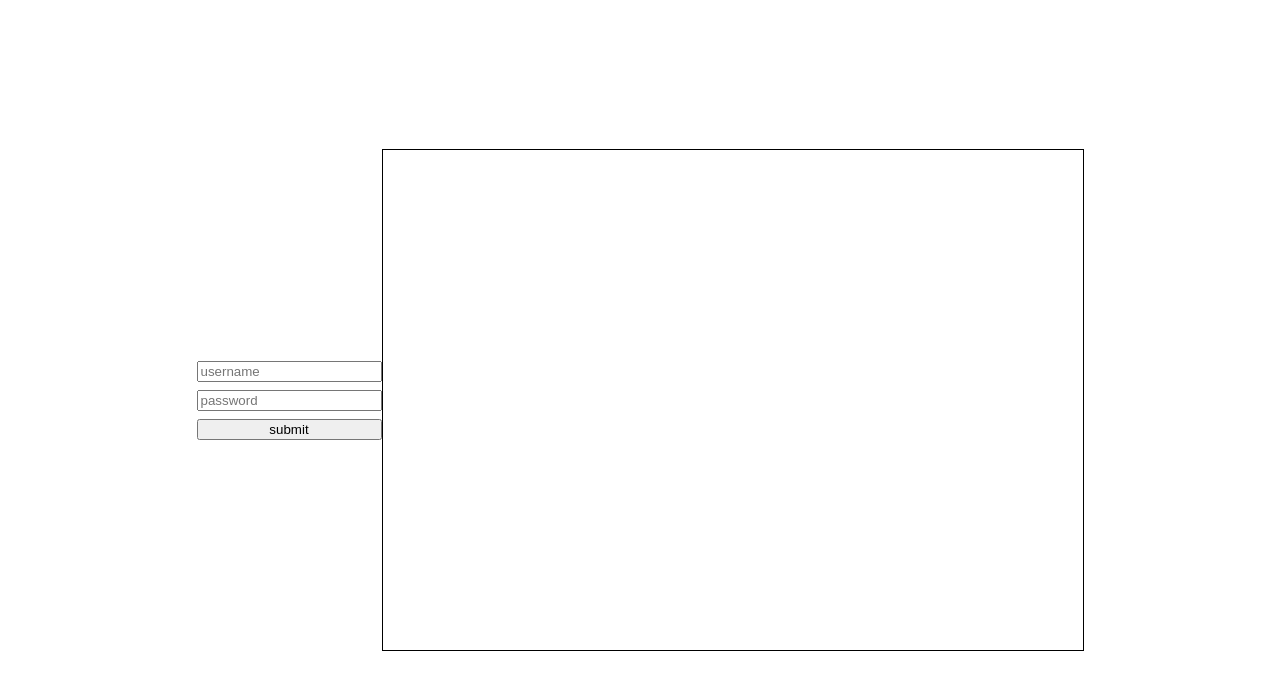
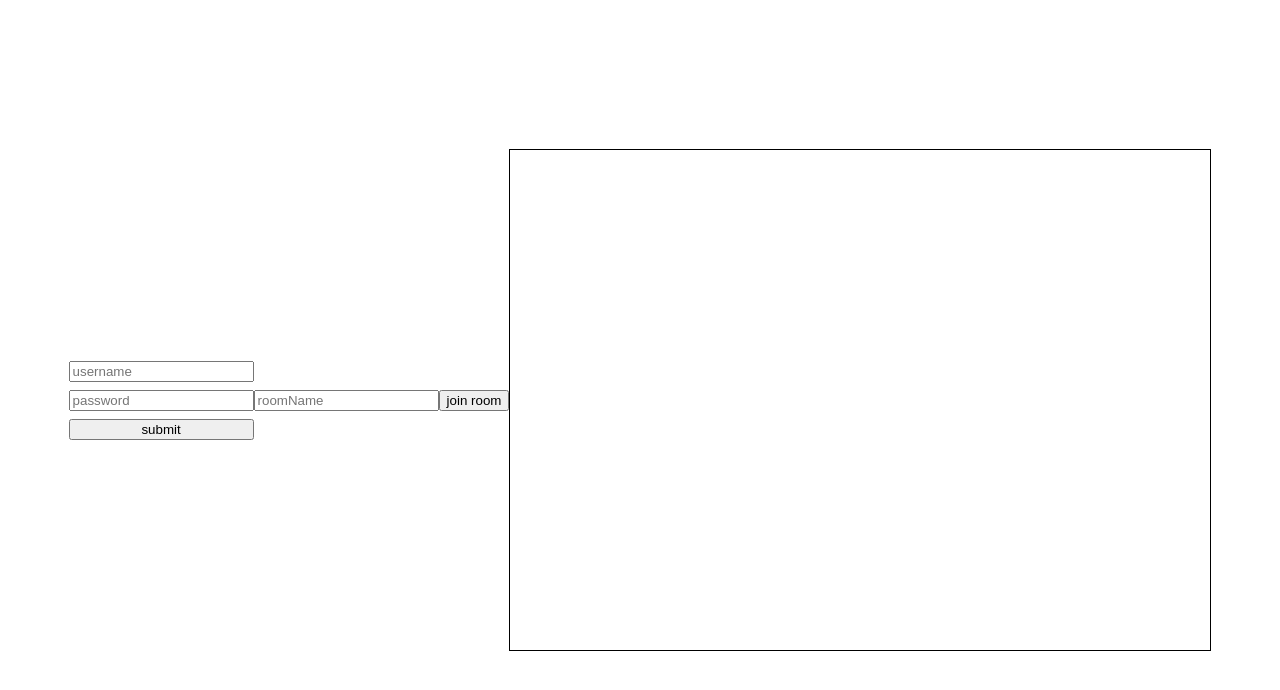
Before and after one commit to kienpros213/Drawing-App, a React (Vite) app: page / in a window 1280 px wide. Shown: the top 690 px of the page. Built offline with nearby package versions, Linux system fonts and the light colour scheme; no server answers.

Commit message:
added room feature

```diff
--- a/src/components/Canvas.jsx
+++ b/src/components/Canvas.jsx
@@ -3,18 +3,24 @@ import { useOnDraw } from "./Hooks";
 import { io } from "socket.io-client";
 
 const Canvas = ({ width, height }) => {
-
-    const [socket, setSocket] = useState(null)
+    const [socket, setSocket] = useState(null);
 
     useEffect(() => {
-        const initSocket = io('ws://localhost:3000')
-        setSocket(initSocket)
-    }, [])
+        const initSocket = io('ws://localhost:3000');
+        setSocket(initSocket);
+    }, []);
 
     const setCanvasRef = useOnDraw(socket);
 
+    function joinRequest() {
+        const roomName = document.getElementsByClassName("roomName")[0].value;
+        socket.emit("joinRequest", roomName);
+    }
+
     return (
         <>
+            <input className="roomName" placeholder="roomName" />
+            <button type="button" onClick={joinRequest}> join room </button>
             <canvas
                 width={width}
                 height={height}
@@ -22,11 +28,53 @@ const Canvas = ({ width, height }) => {
                 ref={setCanvasRef}
             />
         </>
-    )
-}
+    );
+};
 
 export default Canvas;
 
 const canvasStyle = {
     border: "1px solid black"
-}
+};
+
+
+// import { useState, useEffect } from "react";
+// import { useOnDraw } from "./Hooks";
+// import { io } from "socket.io-client";
+
+// const Canvas = ({ width, height }) => {
+
+//     const [socket, setSocket] = useState(null)
+
+//     useEffect(() => {
+//         const initSocket = io('ws://localhost:3000')
+//         setSocket(initSocket)
+//     }, [])
+
+//     const setCanvasRef = useOnDraw(socket);
+
+//     function joinRequest() {
+
+//         const roomName = document.getElementsByClassName("roomName")
+//         socket.emit("joinRequest", roomName)
+//     }
+
+//     return (
+//         <>
+//             <input className="roomName" placeholder="roomName" />
+//             <button type="button" onClick={joinRequest}> join room </button>
+//             <canvas
+//                 width={width}
+//                 height={height}
+//                 style={canvasStyle}
+//                 ref={setCanvasRef}
+//             />
+//         </>
+//     )
+// }
+
+// export default Canvas;
+
+// const canvasStyle = {
+//     border: "1px solid black"
+// }
```
